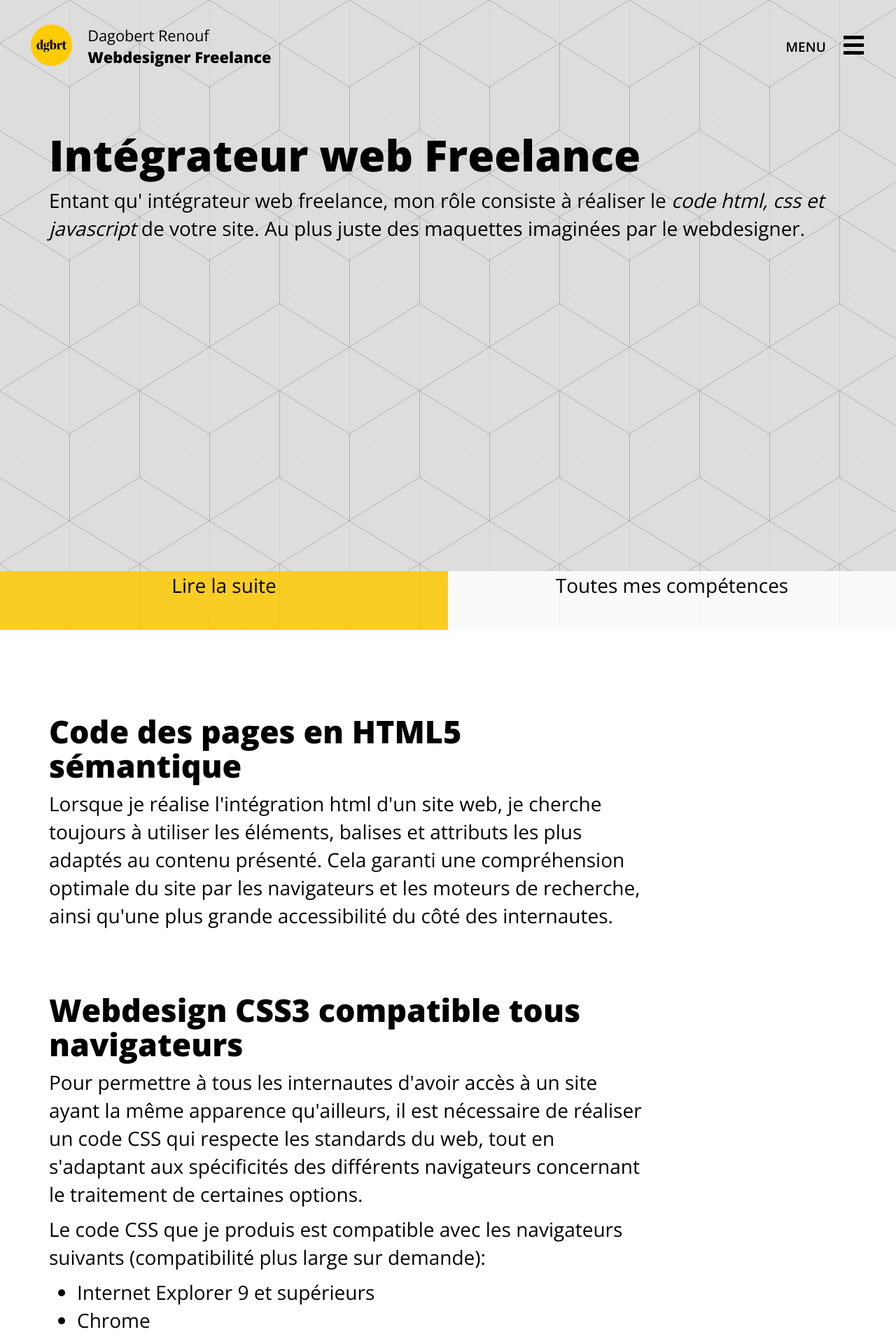
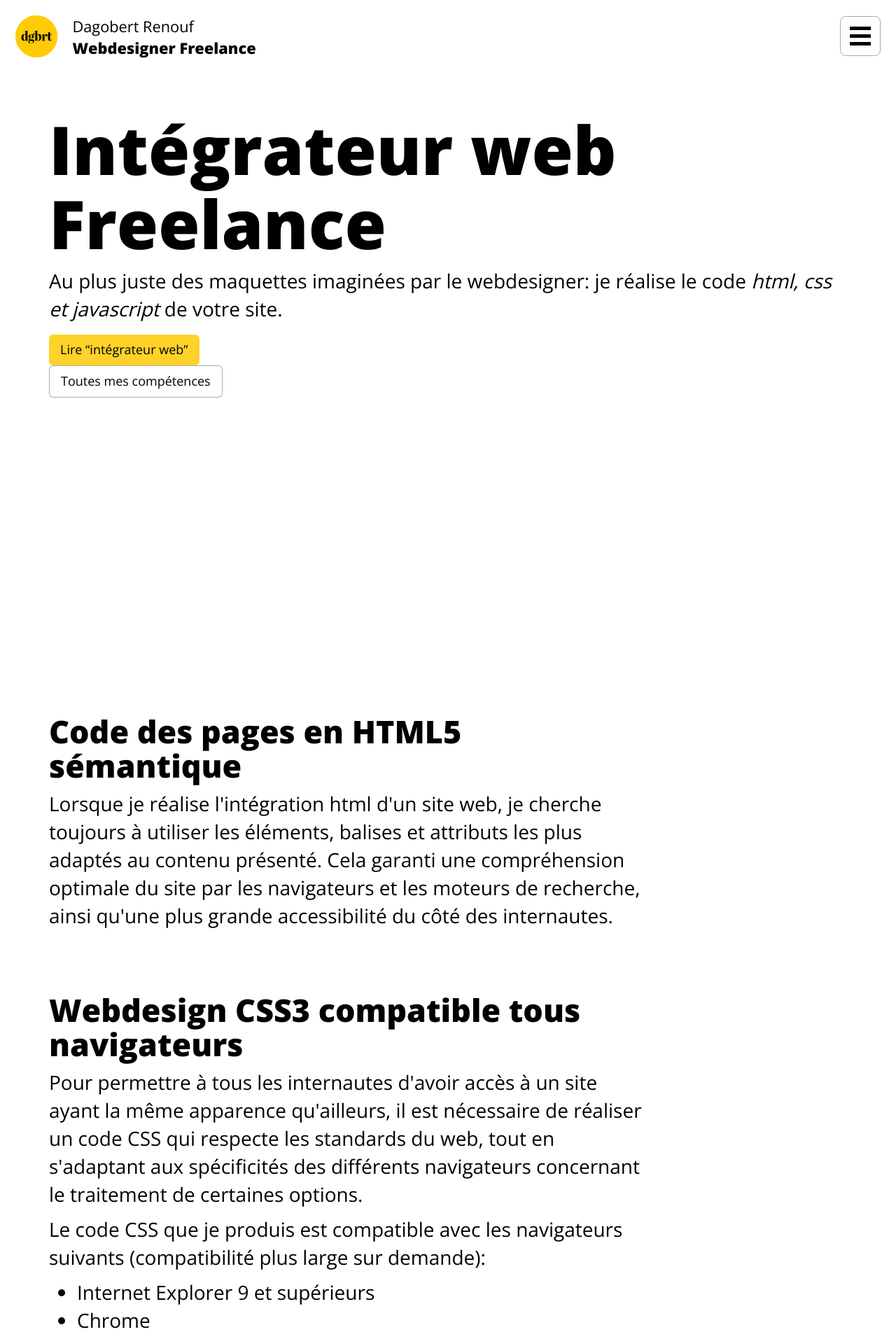
Before and after one commit to thedgbrt/dgbrt.fr, a Jekyll site: the page built from competences/integrateur-web-freelance/index.html, in a window 1280 px wide. Shown: the top 1913 px of the page at 70% size. Built offline with Jekyll 4.4.1, drawn with Linux system fonts in a browser that asks for light colours; nearby versions of some CDN libraries.

Commit message:
One pass at improving design of skill page

```diff
--- a/_includes/header.html
+++ b/_includes/header.html
@@ -43,9 +43,9 @@
 
     <header class="main">
       <!-- <div class="bg-overlay"></div> -->
-      <span class="logo"><a id="logo" href="/"><span class="logo-img"></span>Dagobert Renouf<br><strong>Webdesigner Freelance</strong></a></span><span class="nav-icon-wrapper" href="1">
+      <span class="logo"><a id="logo" href="/"><span class="logo-img"></span>Dagobert Renouf<br><strong class="nav-branding-subtext">Webdesigner Freelance</strong></a></span><span class="nav-icon-wrapper" href="1">
         <a class="nav-toggle" href="#">
-          <span class="nav-label">menu</span>
+          <!-- <span class="nav-label">menu</span> -->
           <div class="nav-icon">
             <span class="icon-bar"></span>
             <span class="icon-bar"></span>
--- a/competences/integrateur-web-freelance/index.html
+++ b/competences/integrateur-web-freelance/index.html
@@ -6,10 +6,13 @@ published: true
 
 	<div class="container">
 		<h1 class="tk-acta-display">Intégrateur web Freelance</h1>
-		<p>Entant qu' intégrateur web freelance, mon rôle consiste à réaliser le <em>code html, css et javascript</em> de votre site. Au plus juste des maquettes imaginées par le webdesigner.</p>
+		<p>Au plus juste des maquettes imaginées par le webdesigner: je réalise le code <em>html, css et javascript</em> de votre site.</p>
 	</div>
-	<div class="nav">
-		<p><a href="#content">Lire la suite</a></p><p><a href="/competences/">Toutes mes compétences</a></p>
+	<div class="nav container">
+		<div class="col-sm-12">
+			<a href="#content" class="btn btn-lg btn-primary btn-jumbotron">Lire “intégrateur web”</a><br>
+			<a href="/competences/" class="btn btn-lg btn-default btn-jumbotron">Toutes mes compétences</a>
+		</div>
 	</div>
 
 </header>
--- a/css/main_simpler.css
+++ b/css/main_simpler.css
@@ -8,7 +8,7 @@ body, html{
 body{
 	color: #000;
 	font-family: 'Open Sans', sans-serif;
-	font-weight: 300;
+	font-weight: 200;
 	font-size: 18px;
 	min-width: 320px;
 	min-height: 360px;
@@ -47,17 +47,20 @@ header.main.ontop .bg-overlay{
 }
 
 .logo, .nav-icon-wrapper{ /* need this to align menu and logo vertically at all sizes */
-	margin: 1.6em 0 1em 0;
-	width: 50%;
+	margin: 0;
+	width: 75%;
 	display: inline-block;
 	/* IE 7 hack */
 	*zoom:1;
 	*display: inline;
 	vertical-align: middle;
 	font-size: 0.778em; /*14px */
+	font-weight:400;
+    padding-top:1em;
 }
 .nav-icon-wrapper{
 	text-align: right;
+	width:25%;
 }
 .logo a{
 	color: #000;
@@ -73,21 +76,20 @@ header.main.ontop .bg-overlay{
 	display: block;
 	width: 2.75em;
 	height: 2.75em;
-	margin: 0 1em 0 2em;
+	margin: 0 1em 0 1em;
 	float: left;
 }
 .nav-toggle{
 	vertical-align: middle;
-	padding-top: 0.438em;
 	text-align: right;
 	vertical-align: middle;
 	font-size: 1em;
 	margin-right: 1em;
-	padding: 0.6em 1em 0.7em 1em;
+	padding: 0.6em;
 	-webkit-border-radius: 8px;
 	-moz-border-radius: 8px;
 	border-radius: 8px;
-	border: 2px solid transparent;
+	border: 1px solid rgba(0, 0, 0, 0.33);
 	-webkit-transition: all 250ms;
     -moz-transition: all 250ms;
     -o-transition: all 250ms;
@@ -208,7 +210,7 @@ section.home-panel header > h2{
 }
 
 .skills{
-	background: url("../images/patt-custom-4b.jpg") repeat fixed;
+	/*background: url("../images/patt-custom-4c.jpg") repeat fixed;*/
 }
 
 .skills ul{
@@ -219,7 +221,8 @@ section.home-panel header > h2{
 
 /* sub pages */
 .jumbotron{
-	padding:6em 0 0 0;
+	padding:3em 0 0 0;
+	background: #fff;
 }
 .jumbotron h1{
 	font-size: 2.2em;
@@ -229,51 +232,53 @@ section.home-panel header > h2{
 }
 
 .jumbotron.skills{
-	height: 100%;
-	overflow:hidden;
-	position:relative;
+	min-height: 100%;
+}
+.jumbotron .nav{
+}
+.jumbotron .nav .btn:first-child{
 }
 
-.jumbotron.skills .nav{
-	vertical-align: middle;
-	height: auto;
-	text-align: justify;
-	position:absolute;
-	bottom:0;
-	width: 100%;
+.btn{
+	font-weight:200;
+	color: #000;
+	-webkit-transition: all 250ms;
+    -moz-transition: all 250ms;
+    -o-transition: all 250ms;
+    transition: all 250ms;
 }
-
-.jumbotron.skills .nav p{
-	width: 50%;
-	margin:0;
-	display: inline-block;
-	/* IE 7 hack */
-	*zoom:1;
-	*display: inline;
-	vertical-align: middle;
-
+.btn-default{
+	background-color: rgba(255, 255, 255, 0.85);
+	border: 1px solid rgba(0, 0, 0, 0.33);
 }
-.jumbotron.skills .nav p a{
-	color: #000;
-	text-decoration:none;
-	background: rgba(255, 255, 255, 0.85);
-	height: 3em;
-	text-align:center;
-	display:block;
+.btn-default:hover, .btn-default:focus{
+	background-color: rgba(255, 255, 255, 0.85);
+	border: 1px solid rgba(255, 203, 4, 0.85);
+	color: rgba(255, 203, 4, 0.85);
 }
-
-.jumbotron.skills .nav p:first-child a{
-	background: rgba(255, 203, 4, 0.85);
+.btn-primary{
+	background-color: rgba(255, 203, 4, 0.85);
+	border: 0;
+}
+.btn-primary:hover, .btn-primary:focus{
+	background: rgba(0, 0, 0, 0.85);
+	color: #FFCB04;
 }
 
 
+@media (max-width: 767px) { /*hide some elements on mobile*/
+
+}
 @media (min-width: 768px) {
  	body{
 		font-size: 21px;
 	}
-	/*h1{
-		font-size: 4.9em;
-	}*/
+	.jumbotron{
+		padding-top:5em;
+	}
+	h1, .jumbotron h1{
+		font-size:3.429em;
+	}
 	/*#logo{
 		height: 5em;
 		width: 5em;
```
Also changed, not shown: images/patt-custom-4c.jpg (added).
